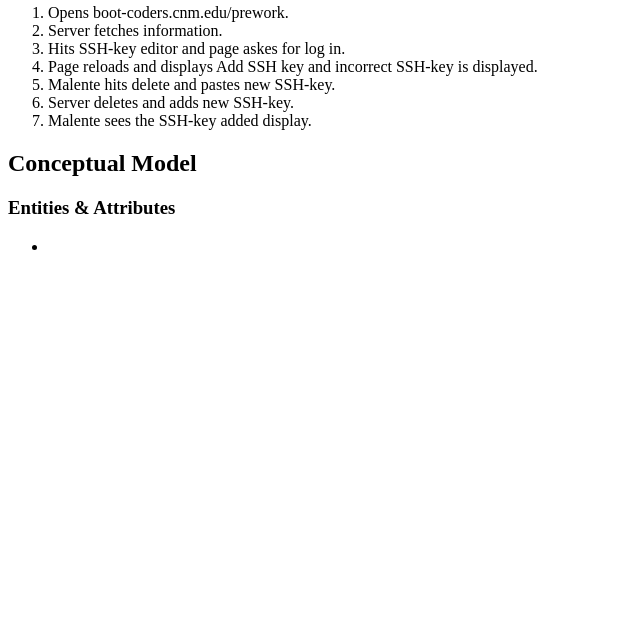
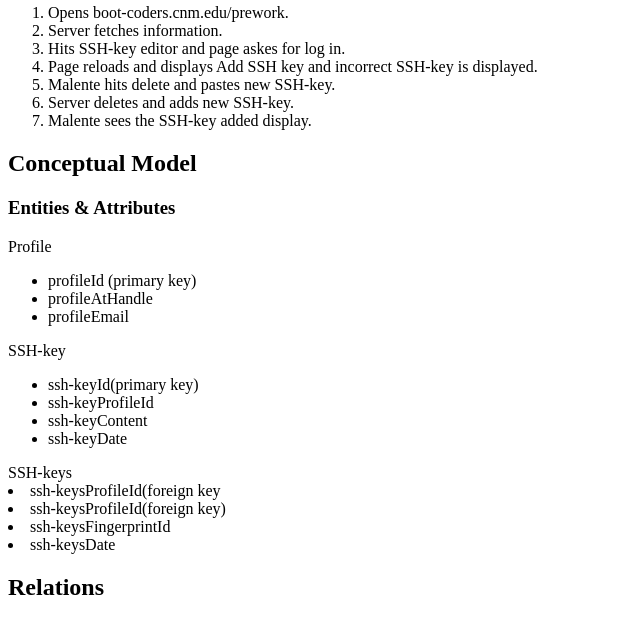
Before and after one commit to ValeMeza/bootcamp-coders-ssh-key-editor, a PHP site: page / in a window 1280 px wide. Shown: the part 400-1021 px from the top of the page, without its empty margins (0-640 px from the left). Before the commit the page ends 650 px from the top, so only its background shows below. Run offline with PHP 8.4, Linux system fonts and the light colour scheme.

Commit message:
added <ul></ul> for Profile, SSH-key, SSH-keys

```diff
--- a/index.php
+++ b/index.php
@@ -31,9 +31,27 @@
         </ol>
     <h2>Conceptual Model</h2>
     <h3>Entities & Attributes</h3>
+    Profile
     <ul>
-        <li></li>
+        <li>profileId (primary key)</li>
+        <li>profileAtHandle</li>
+        <li>profileEmail</li>
     </ul>
+    SSH-key
+    <ul>
+        <li>ssh-keyId(primary key)</li>
+        <li>ssh-keyProfileId</li>
+        <li>ssh-keyContent</li>
+        <li>ssh-keyDate</li>
+    </ul>
+    SSH-keys
+    <li>ssh-keysProfileId(foreign key</li>
+    <li>ssh-keysProfileId(foreign key)</li>
+    <li>ssh-keysFingerprintId</li>
+    <li>ssh-keysDate</li>
+    <h2>Relations</h2>
+
+
 
 
 </main>
```
